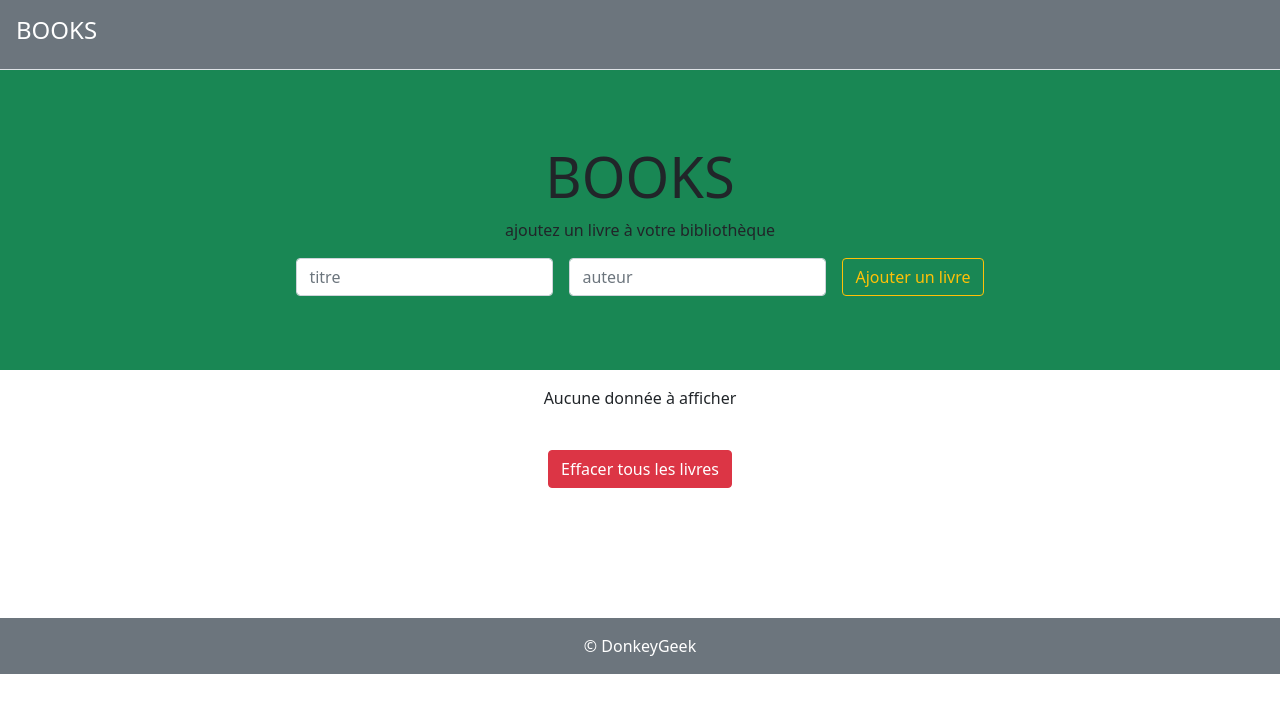
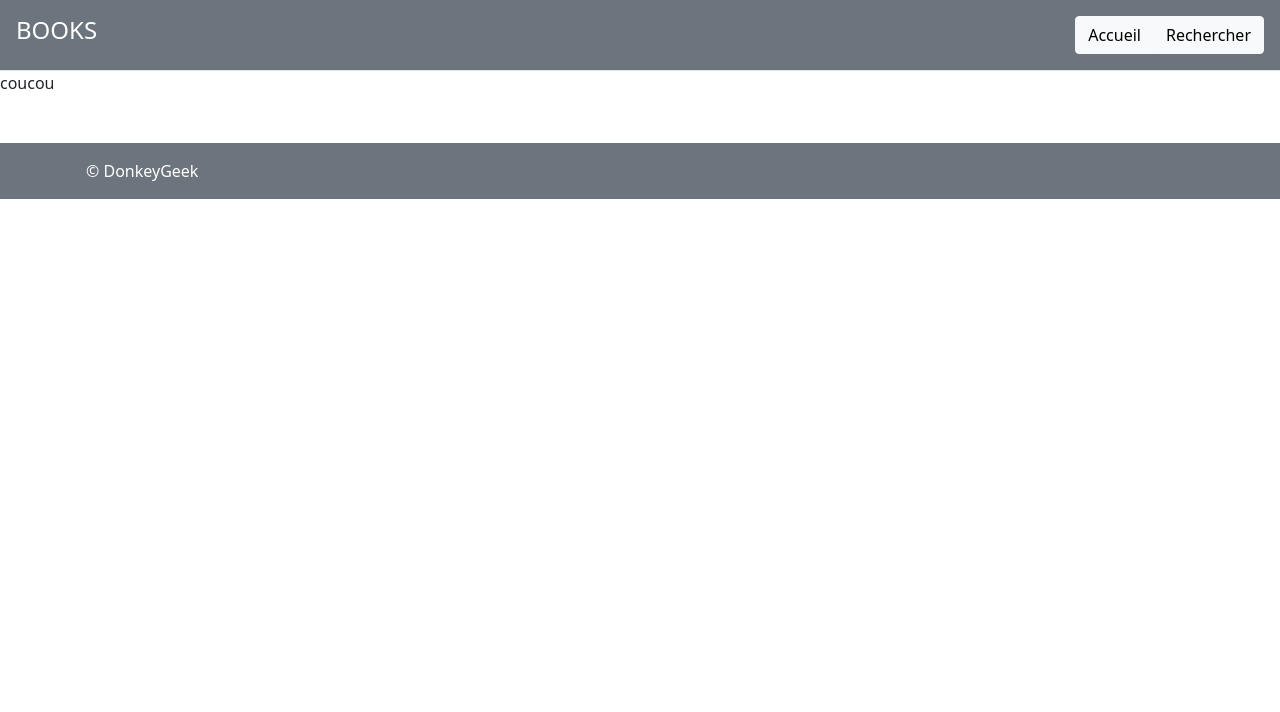
Before and after one commit to jeanlouisHERVE/BOOKS, a React (Create React App) app in the folder book-project/: page /search in a window 1280 px wide. Shown: the top 712 px of the page. Built offline with nearby package versions, Linux system fonts and the light colour scheme.

Commit message:
add react router dom

```diff
--- a/book-project/package.json
+++ b/book-project/package.json
@@ -12,6 +12,7 @@
     "react-dom": "^17.0.2",
     "react-flip-move": "^3.0.4",
     "react-redux": "^7.2.6",
+    "react-router-dom": "^6.2.2",
     "react-scripts": "5.0.0",
     "react-thunk": "^1.0.0",
     "redux": "^4.1.2",
--- a/book-project/src/App.js
+++ b/book-project/src/App.js
@@ -1,17 +1,20 @@
 import './App.css';
 
+import { BrowserRouter as Router, Routes, Route } from 'react-router-dom';
 import Footer from './components/Footer';
 import Navbar from './components/Navbar';
 import AddBooks from './containers/AddBooks';
+import SearchBook from './containers/searchBook';
 
 
 function App() {
   return (
-    <div className="App">
-        <Navbar />
-        <AddBooks />
-        <Footer />
-    </div>
+    <Router>
+        <Routes>
+          <Route path="/" element={<><Navbar /><AddBooks/><Footer /></>}/>
+          <Route path="/search" element={<><Navbar /><SearchBook/><Footer /></>}/>
+        </Routes>
+    </Router>
   );
 }
 
--- a/book-project/src/components/navbar.jsx
+++ b/book-project/src/components/navbar.jsx
@@ -1,14 +1,19 @@
-import React from 'react'
+import React from 'react';
+import { Link } from 'react-router-dom';
 
 const Navbar = () => {
   return (
     <header>
-        <div className='d-flex flex-column flex-md-row p-3 border-bottom bg-secondary text-white'>
+        <div className='d-flex flex-column flex-md-row p-3 border-bottom bg-secondary text-white justify-content-between' >
             <h4 className='mr-md-auto'>
                 <a href='/' className='text-decoration-none text-white'>BOOKS</a>
             </h4>
+            <nav className='btn-group'>
+                <Link to='/' className='btn btn-light'>Accueil</Link>
+                <Link to='/search' className='btn btn-light'>Rechercher</Link>
+            </nav>
         </div>
-        {/* menu */}
+
     </header>
   )
 }
--- a/book-project/src/containers/AddBooks.jsx
+++ b/book-project/src/containers/AddBooks.jsx
@@ -1,9 +1,9 @@
 import React, {useState} from 'react';
 import { connect } from 'react-redux';
-import { addBook, removeBook } from '../redux/actions/actionAddbook';
+import { addBook, removeAllBooks, removeBook } from '../redux/actions/actionAddbook';
 import Flipmove from 'react-flip-move';
 
-const AddBooks = ({libraryData, addBook, removeBook}) => {
+const AddBooks = ({libraryData, addBook, removeBook, removeAll}) => {
 
     console.log(libraryData)
 
@@ -75,7 +75,7 @@ const AddBooks = ({libraryData, addBook, removeBook}) => {
                     <ul className='list-group'>
                         {displayData}
                         <div className='d-flex justify-content-center'>
-                           {displayData ? <button className='btn btn-danger mt-4 mb-5'>Effacer tous les livres</button> : null}
+                           {displayData ? <button className='btn btn-danger mt-4 mb-5' onClick={() => removeAll()}>Effacer tous les livres</button> : null}
                         </div>
                     </ul>
                 </div>
@@ -95,7 +95,8 @@ const mapStateToProps = (state) => {
 const mapDispatchToProps = (dispatch) => {
     return {
         addBook: param => dispatch(addBook(param)),
-        removeBook: id => dispatch(removeBook(id))
+        removeBook: id => dispatch(removeBook(id)),
+        removeAll: () => dispatch(removeAllBooks())
     }
 }
 
--- /dev/null
+++ b/book-project/src/containers/searchBook.jsx
@@ -0,0 +1,9 @@
+import React from 'react'
+
+function searchBook() {
+  return (
+    <div>coucou</div>
+  )
+}
+
+export default searchBook
--- a/book-project/src/redux/actions/actionAddbook.js
+++ b/book-project/src/redux/actions/actionAddbook.js
@@ -13,3 +13,9 @@ export const removeBook = id => {
         payload: id // object
     }
 }
+
+export const removeAllBooks = id => {
+    return {
+        type: bookActionTypes.REMOVE_ALL_BOOKS,
+    }
+}
--- a/book-project/src/redux/reducers/reducerAddbook.js
+++ b/book-project/src/redux/reducers/reducerAddbook.js
@@ -32,9 +32,13 @@ const reducerAddBooks = (state = initialState.books, action) => {
             localStorage.setItem('booksData', JSON.stringify(state))
             return state;
 
-
         case bookActionTypes.REMOVE_BOOK:
             state = removeDataById(state, action.payload);
+            localStorage.setItem('booksData', JSON.stringify(state))
+            return state;
+
+        case bookActionTypes.REMOVE_ALL_BOOKS:
+            state = [];
             localStorage.setItem('booksData', JSON.stringify(state))
             return state;
 
--- a/book-project/src/redux/types.js
+++ b/book-project/src/redux/types.js
@@ -1,6 +1,7 @@
 const bookActionTypes = {
     ADD_BOOKS: "ADD_BOOKS",
     REMOVE_BOOK: "REMOVE_BOOK",
+    REMOVE_ALL_BOOKS: "REMOVE_ALL_BOOKS",
   };
 
   export default bookActionTypes;
```
Also changed, not shown: 1 other file (tests, documents, lock files or other folders).
